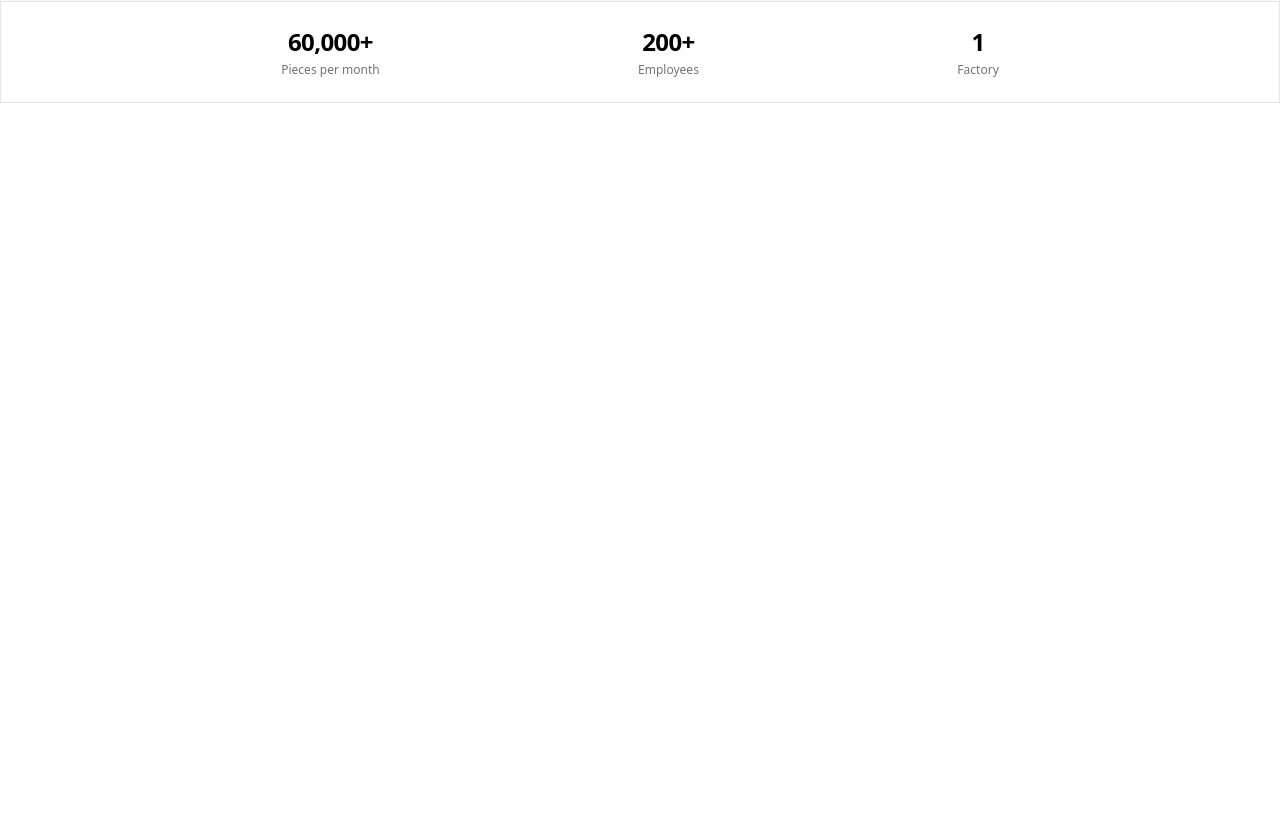
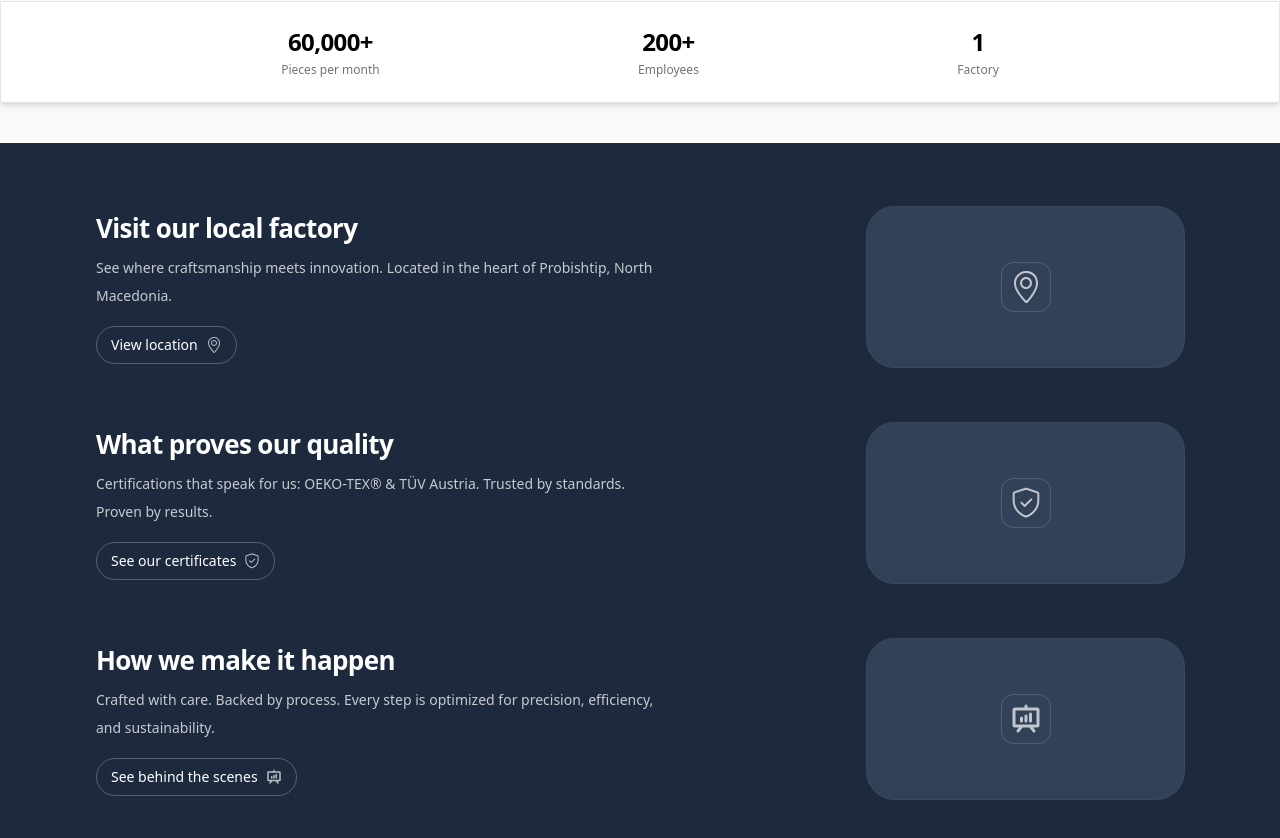
Before and after one commit to Slavcho98/Panovi, a React (Vite) app in the folder panovi-textile/: page / in a window 1280 px wide. Shown: the part 1244-2082 px from the top of the page. Before the commit the page ends 1347 px from the top, so only its background shows below. Built offline with nearby package versions, Linux system fonts and the light colour scheme.

Commit message:
feat(dark-feature-strip) Implement third section

```diff
--- a/panovi-textile/src/pages/Home.tsx
+++ b/panovi-textile/src/pages/Home.tsx
@@ -1,3 +1,4 @@
+import DarkFeatureStrip from "./HomePage/DarkFeatureStrip";
 import Hero from "./HomePage/Hero";
 import WhoWeAreSection from "./HomePage/WhoWeAre";
 
@@ -6,6 +7,7 @@ function Home() {
     <div>
       <Hero />
       <WhoWeAreSection />
+      <DarkFeatureStrip/>
     </div>
   );
 }
--- /dev/null
+++ b/panovi-textile/src/pages/HomePage/DarkFeatureStrip.tsx
@@ -0,0 +1,121 @@
+import React from "react";
+import { NavLink } from "react-router-dom";
+import { SlLocationPin } from "react-icons/sl";
+import { PiPresentationChartBold } from "react-icons/pi";
+import { GoShieldCheck } from "react-icons/go";
+
+const Pill = ({
+  to,
+  children,
+  icon,
+}: {
+  to: string;
+  children: React.ReactNode;
+  icon?: React.ReactNode;
+}) => (
+  <NavLink
+    to={to}
+    className="mt-4 inline-flex items-center gap-2 rounded-full border border-white/25 px-3.5 py-2 text-sm text-white hover:border-white/40"
+  >
+    <span>{children}</span>
+    {icon ? <span className="text-white/70">{icon}</span> : null}
+  </NavLink>
+);
+
+const BigGhostCard = ({ icon }: { icon: React.ReactNode }) => (
+  <div className="bg-[#314158] relative h-40 w-full rounded-[28px] ring-1 ring-white/10 backdrop-blur-sm flex items-center justify-center">
+    <div className="flex h-12 w-12 items-center justify-center rounded-xl ring-1 ring-white/15 text-white/70">
+      {icon}
+    </div>
+    <div className="pointer-events-none absolute inset-0 rounded-[28px] ring-1 ring-white/5" />
+  </div>
+);
+
+const LeftBlock = ({
+  title,
+  children,
+  ctaText,
+  to,
+  icon,
+}: {
+  title: string;
+  children: React.ReactNode;
+  ctaText: string;
+  to: string;
+  icon?: React.ReactNode;
+}) => (
+  <div>
+    <h3 className="text-white text-2xl sm:text-[26px] font-semibold tracking-tight">
+      {title}
+    </h3>
+    <p className="mt-2 max-w-xl text-sm leading-7 text-white/75">{children}</p>
+    <Pill to={to} icon={icon}>
+      {ctaText}
+    </Pill>
+  </div>
+);
+
+const DarkFeatureStrip: React.FC = () => {
+  return (
+    <section className="bg-[#1D2A3D]">
+      <div className="mx-auto w-[90%] px-4 py-16 sm:px-6 lg:px-8">
+        <div className="flex flex-col gap-14">
+          <div className="flex flex-col gap-8 lg:flex-row lg:items-center">
+            <div className="lg:w-[70%]">
+              <LeftBlock
+                title="Visit our local factory"
+                ctaText="View location"
+                to="/contact"
+                icon={<SlLocationPin size={16} />}
+              >
+                See where craftsmanship meets innovation. Located in the heart
+                of Probishtip, North Macedonia.
+              </LeftBlock>
+            </div>
+            <div className="lg:w-[30%] lg:ml-auto">
+              <BigGhostCard icon={<SlLocationPin size={32} />} />
+            </div>
+          </div>
+
+          <div className="flex flex-col gap-8 lg:flex-row lg:items-center">
+            <div className="lg:w-[70%]">
+              <LeftBlock
+                title="What proves our quality"
+                ctaText="See our certificates"
+                to="/certificates"
+                icon={<GoShieldCheck size={16} />}
+              >
+                Certifications that speak for us:{" "}
+                <span className="font-medium">OEKO-TEX®</span> &amp;{" "}
+                <span className="font-medium">TÜV Austria</span>. Trusted by
+                standards. Proven by results.
+              </LeftBlock>
+            </div>
+            <div className="lg:w-[30%] lg:ml-auto">
+              <BigGhostCard icon={<GoShieldCheck size={32} />} />
+            </div>
+          </div>
+
+          <div className="flex flex-col gap-8 lg:flex-row lg:items-center">
+            <div className="lg:w-[70%]">
+              <LeftBlock
+                title="How we make it happen"
+                ctaText="See behind the scenes"
+                to="/gallery"
+                icon={<PiPresentationChartBold size={16} />}
+              >
+                Crafted with care. Backed by process. Every step is optimized
+                for precision, efficiency, and sustainability.
+              </LeftBlock>
+            </div>
+            <div className="lg:w-[30%] lg:ml-auto">
+              <BigGhostCard icon={<PiPresentationChartBold size={32} />} />
+            </div>
+          </div>
+        </div>
+      </div>
+    </section>
+  );
+};
+
+export default DarkFeatureStrip;
--- a/panovi-textile/src/pages/HomePage/WhoWeAre.tsx
+++ b/panovi-textile/src/pages/HomePage/WhoWeAre.tsx
@@ -5,7 +5,7 @@ import StatsStrip from "./StatsStrip";
 
 const WhoWeAreSection: React.FC = () => {
   return (
-    <section className="bg-neutral-50">
+    <section className="bg-neutral-50 pb-10">
       <div className="mx-auto w-[90%] py-12 lg:py-16">
         <div className="flex flex-col gap-8 lg:flex-row lg:gap-12">
           <div className="basis-[40%] grow overflow-hidden rounded-2xl">
```
